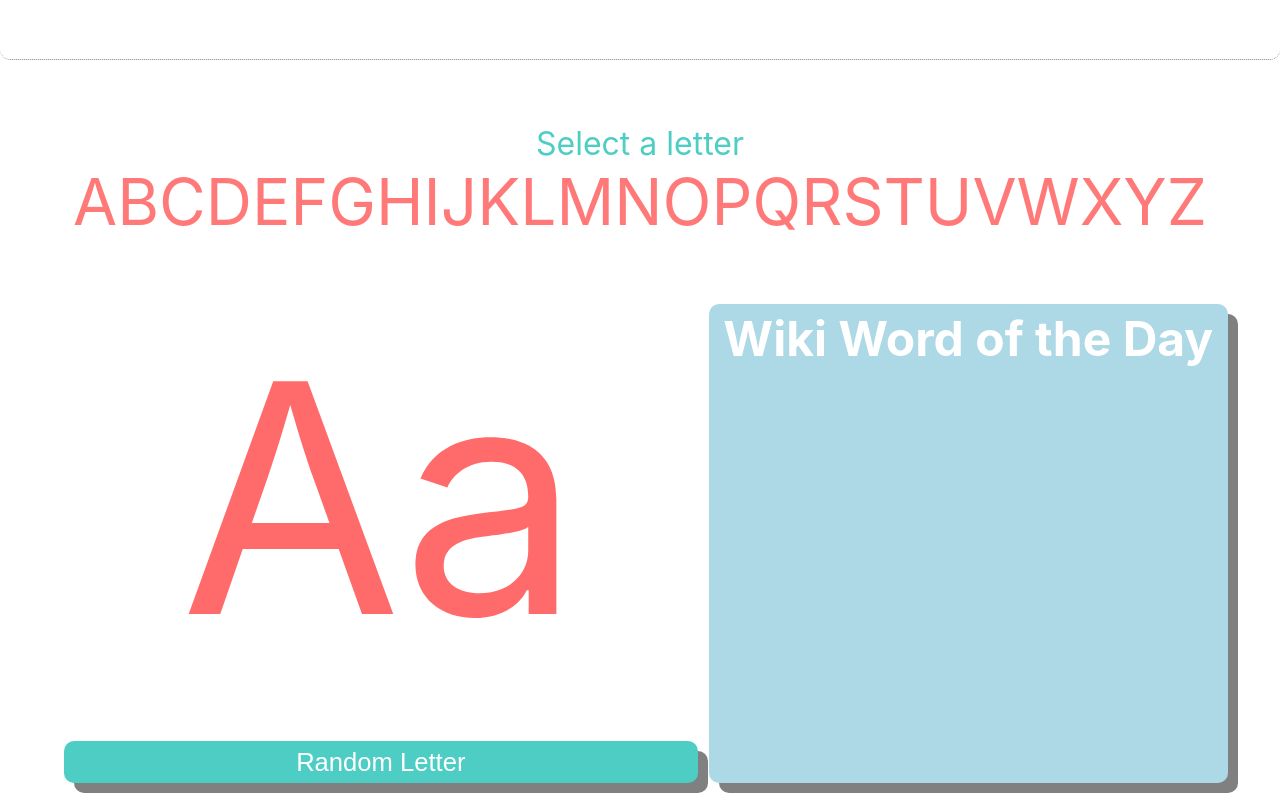
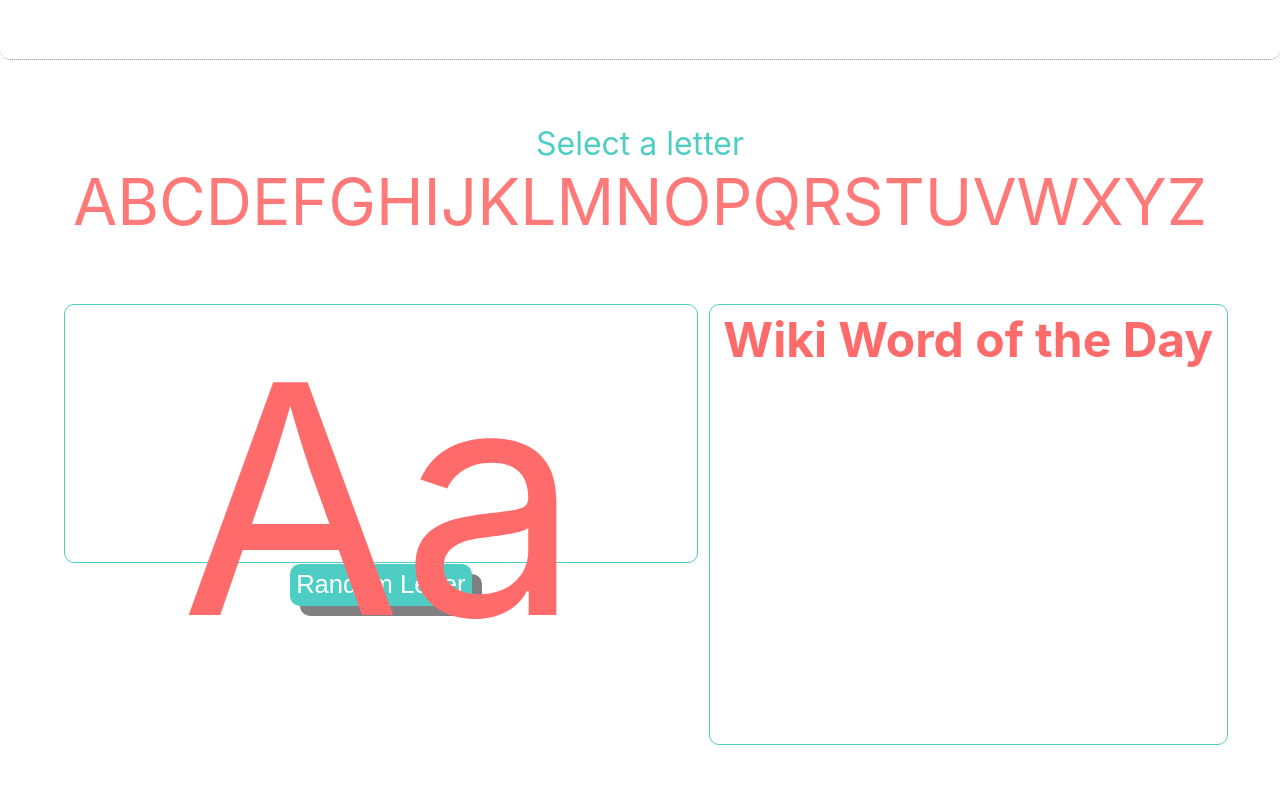
Before and after one commit to phongnguyen39/Education_React_App, a React (Create React App) app: page / in a window 1280 px wide. Shown: the part 612-1412 px from the top of the page. Built offline with nearby package versions, Linux system fonts and the light colour scheme.

Commit message:
styling changes to the main content

```diff
--- a/src/App.css
+++ b/src/App.css
@@ -3,8 +3,6 @@
   padding:0px;
   border-radius: 10px;
 }
-
-
 
 .App {
   text-align: center;
@@ -15,15 +13,15 @@
   font-family: 'Permanent Marker', cursive;
   color: #4ecDc4;
   text-shadow: 2px 10px gray;
+  position: fixed;
   top: 0;
-  left: 25%;
-  position: fixed;
+  left: 0;
+  right: 0;
+  width: 100%;
+  margin: 0 auto;
   z-index: 10;
-  text-align: center;
   background: white;
 }
-
-
 
 #landingContainer {
   display: block;
@@ -87,14 +85,18 @@ button{
   box-shadow: 10px 10px gray;
 }
 
+#letterContainer{
+  border: .5px solid #4ECDC4;
+}
+
 #word{
   padding: 1%;
   grid-column-start: 2;
   grid-row-start: 1;
   grid-row-end: 4;
   font-size: 1em;
-  background: lightblue;
-  box-shadow: 10px 10px gray;
-  color: white;
+  /* box-shadow: 10px 10px gray; */
+  color: #FF6B6B;
+  border: .5px solid #4ECDC4;
 
 }
--- a/src/App.js
+++ b/src/App.js
@@ -50,12 +50,12 @@ class App extends Component {
 
     // headers: {'content-type': 'application/json',
 
-    fetch(url,{
+    fetch(url, {
       mode: 'cors',
       // credentials: 'same-origin',
       crossDomain: true,
       method: 'post',
-      headers: {'Access-Control-Allow-Origin':'*'}
+      headers: { 'Access-Control-Allow-Origin': '*' }
     })
       .then((response) => response.json())
       .then(data => {
@@ -101,15 +101,16 @@ class App extends Component {
           <p>3. Then onto the Wikipedia Word of the Day</p><br></br>
 
 
-          <svg xmlns="http://www.w3.org/2000/svg" width="24" height="24" viewBox="0 0 24 24"><path fill="#010101" d="M20 12l-1.41-1.41L13 16.17V4h-2v12.17l-5.58-5.59L4 12l8 8 8-8z"/></svg>
+          <svg xmlns="http://www.w3.org/2000/svg" width="24" height="24" viewBox="0 0 24 24"><path fill="#010101" d="M20 12l-1.41-1.41L13 16.17V4h-2v12.17l-5.58-5.59L4 12l8 8 8-8z" /></svg>
           <p>Let's get started</p>
         </div>
         <p>Select a letter</p>
         {categoryLetters}
         <div id="container">
-
-          <Letter style={style} letter={this.state.letters} />
-          <button onClick={this.randomize}>Random Letter</button>
+          <div id='letterContainer'>
+            <Letter style={style} letter={this.state.letters} />
+            <button onClick={this.randomize}>Random Letter</button>
+          </div>
 
           <Word
             randomWord={this.state.word}
```
